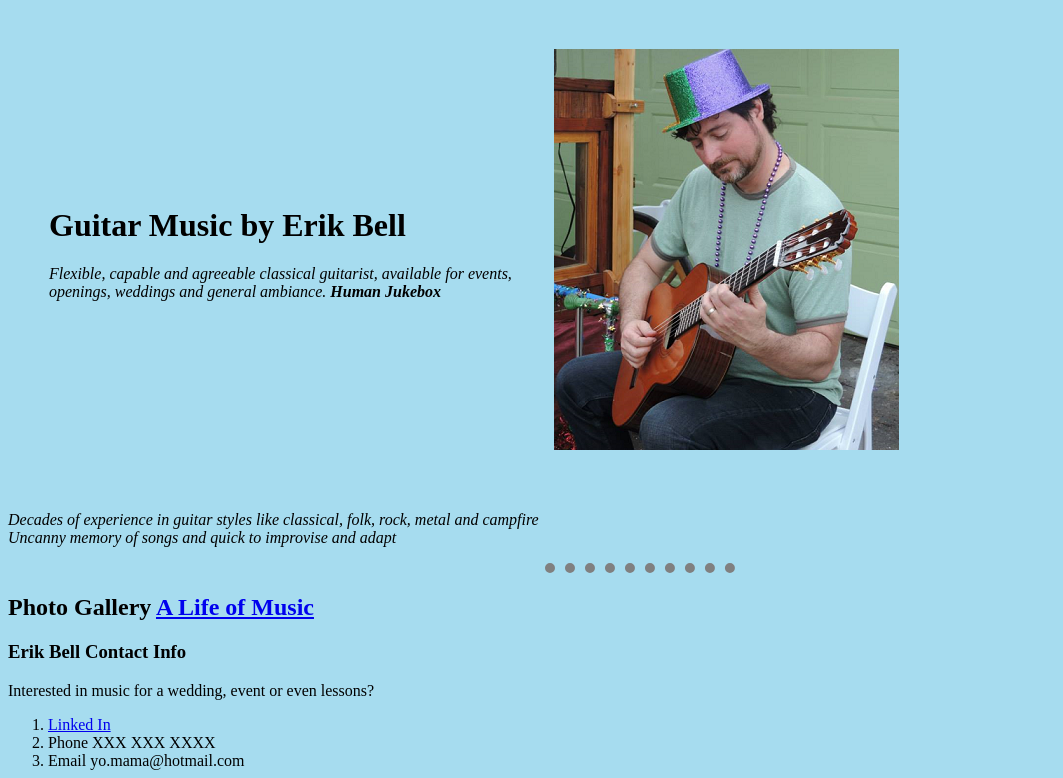
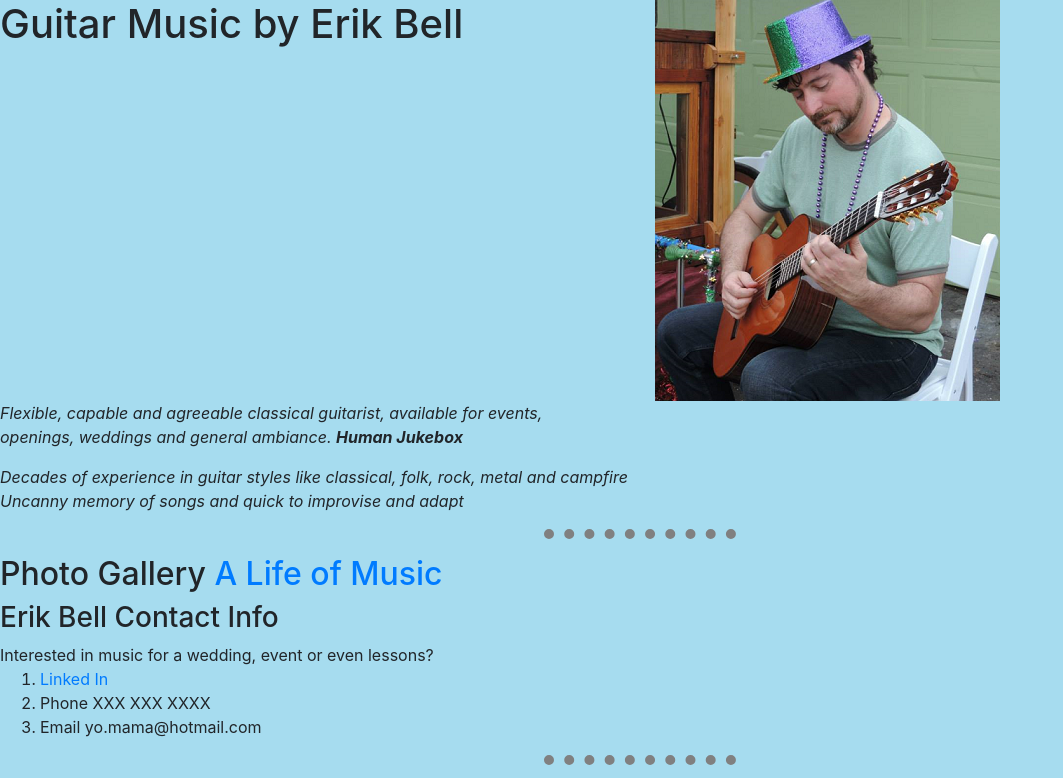
Before and after one commit to ErikTBell/Guitar, a plain HTML site: page index.html in a window 1280 px wide. Shown: the top 778 px of the page, without its empty margins (0-1063 px from the left). Drawn offline with nearby package versions, Linux system fonts and the light colour scheme.

Commit message:
Add files via upload

```diff
--- a/index.html
+++ b/index.html
@@ -4,26 +4,36 @@
 <head>
   <meta charset="utf-8">
   <title>Guitar Music by Erik Bell</title>
-  <link rel="stylesheet" href="css/styles.css">
+  <link rel="stylesheet" href="https://stackpath.bootstrapcdn.com/bootstrap/4.5.2/css/bootstrap.min.css" integrity="sha384-JcKb8q3iqJ61gNV9KGb8thSsNjpSL0n8PARn9HuZOnIxN0hoP+VmmDGMN5t9UJ0Z" crossorigin="anonymous">
+<link rel="stylesheet" href="css/styles.css">
+<script src="https://code.jquery.com/jquery-3.5.1.slim.min.js" integrity="sha384-DfXdz2htPH0lsSSs5nCTpuj/zy4C+OGpamoFVy38MVBnE+IbbVYUew+OrCXaRkfj" crossorigin="anonymous"></script>
+<script src="https://cdn.jsdelivr.net/npm/popper.js@1.16.1/dist/umd/popper.min.js" integrity="sha384-9/reFTGAW83EW2RDu2S0VKaIzap3H66lZH81PoYlFhbGU+6BZp6G7niu735Sk7lN" crossorigin="anonymous"></script>
+<script src="https://stackpath.bootstrapcdn.com/bootstrap/4.5.2/js/bootstrap.min.js" integrity="sha384-B4gt1jrGC7Jh4AgTPSdUtOBvfO8shuf57BaghqFfPlYxofvL8/KUEfYiJOMMV+rV" crossorigin="anonymous"></script>
+
+    <link rel="icon" href="favicon.ico"
 
 </head>
 
 <body>
-  <table cellspacing="40">
-    <tr>
-  <td>
-  <H1>Guitar Music by Erik Bell</H1>
+<div class="intro">
+    <div class="row">
+
+  <div class="col-lg-6">
+    <H1>Guitar Music by Erik Bell</H1>
+  </div>
+  <div class="col-lg-6">
+  <img src="images/mardi_gras.png" alt="Erik Plays Guitar At Party" />
+</div>
+      </div>
   <p>
     <em>Flexible, capable and agreeable classical guitarist, available for events,
       <br />
       openings, weddings and general ambiance. <strong>Human Jukebox</strong></em>
   </p>
-  </td>
-  <td>
-  <img src="images/mardi_gras.png" alt="Erik Plays Guitar At Party" />
-  </td>
-  </tr>
-    </table>
+
+
+
+
   <p>
     <em>
       Decades of experience in guitar styles like classical, folk, rock, metal and campfire
@@ -32,6 +42,7 @@
 
     </em>
   </p>
+</div>
   <hr size="3" />
   <h2>Photo Gallery  <a href="experience.html">A Life of Music</a>
   </h2>
```
Also changed, not shown: favicon.ico (added).
